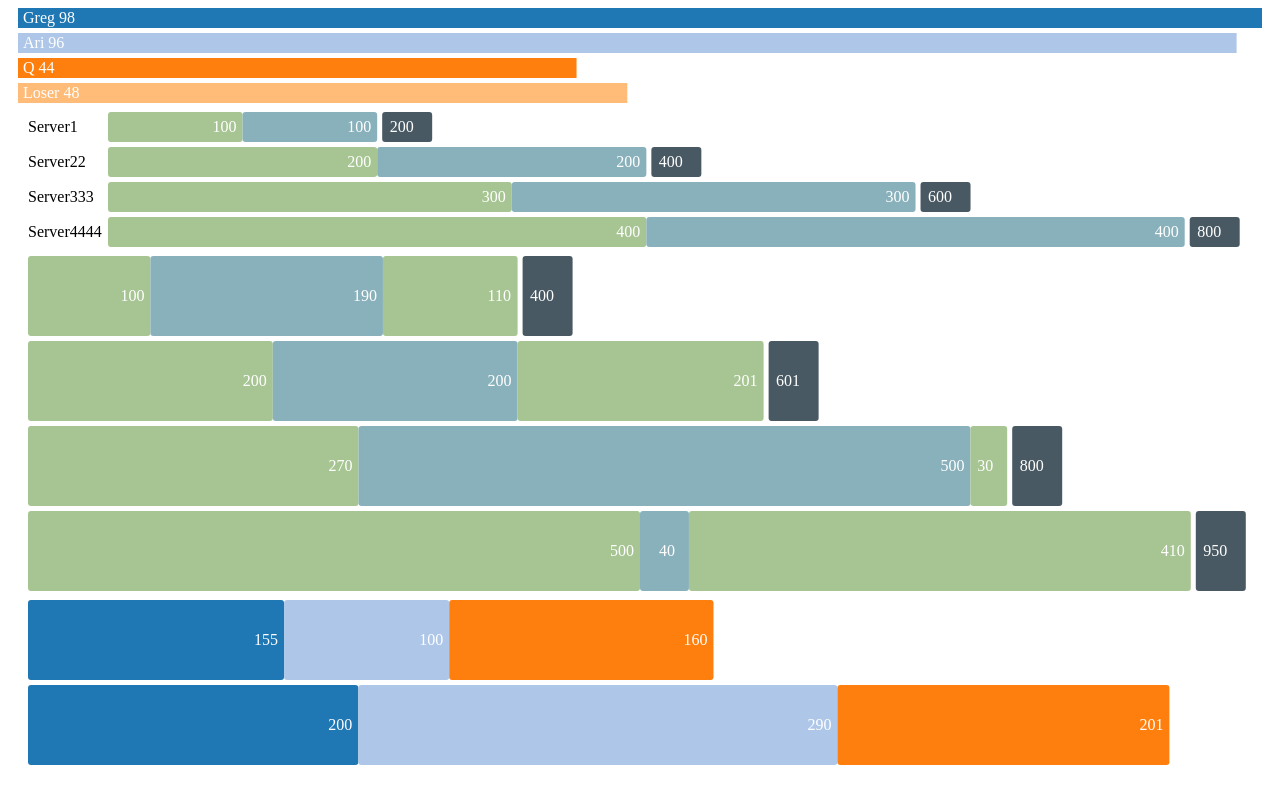
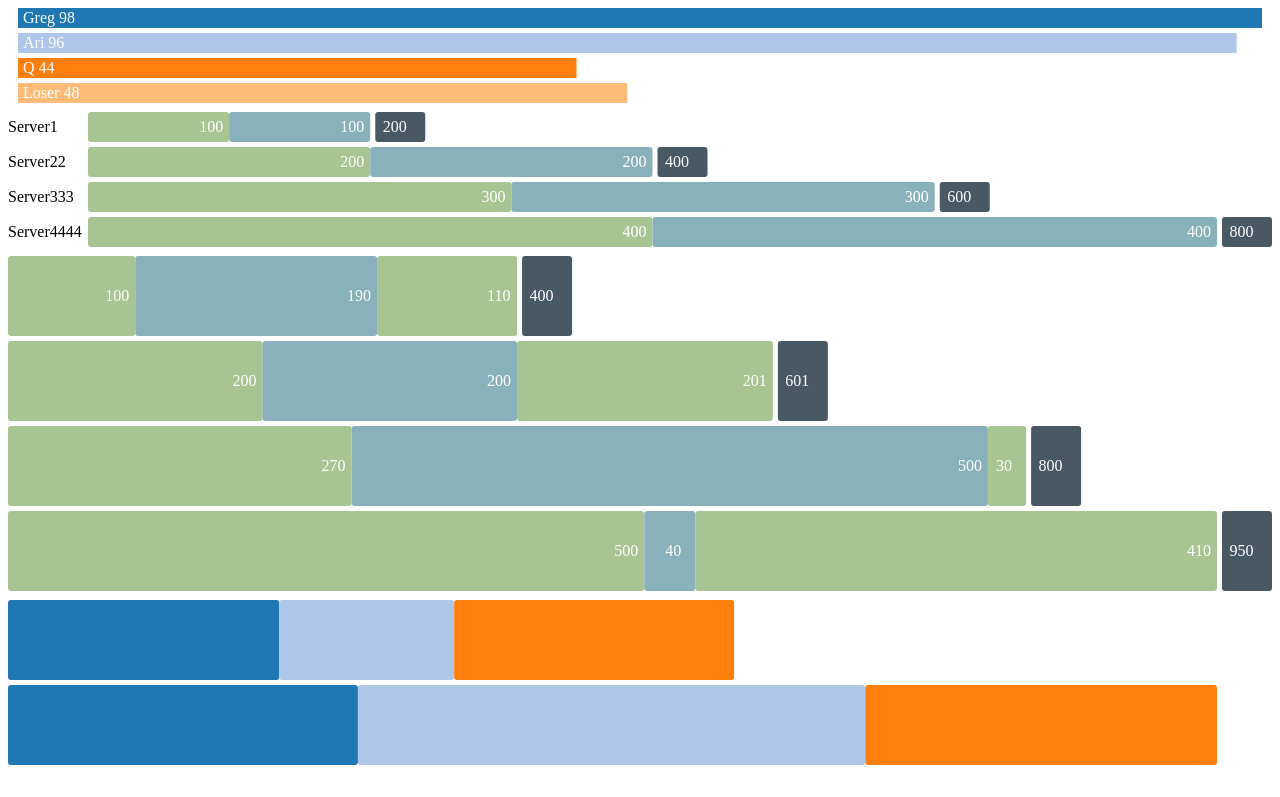
Before and after one commit to ahwhfei/D3Charts, a website: page app/index.html in a window 1280 px wide. Shown: the top 797 px of the page. Drawn offline with nearby package versions, Linux system fonts and the light colour scheme; files that its build step writes are made by us from their sources.

```diff
--- a/app/index.html
+++ b/app/index.html
@@ -34,6 +34,7 @@
                 categories: ['Server1', 'Server22', 'Server333', 'Server4444'],
                 color: ['#A7C593', '#89B1BB'],
                 showTotal: true,
+                showLabel: true,
                 showLeftLabel: true,
                 leftLabelWidth: 80,
                 barPadding: 5,
@@ -53,6 +54,7 @@
                 categories: ['Server1', 'Server2', 'Server3', 'Server4'],
                 color: ['#A7C593', '#89B1BB'],
                 showTotal: true,
+                showLabel: true,
                 series: [
                     {
                         name: 'Free',
--- a/app/scripts/directives/ctx-bar-stack.js
+++ b/app/scripts/directives/ctx-bar-stack.js
@@ -12,7 +12,7 @@
           onClick: '&'
         },
         link: function(scope, element) {
-            var margin = scope.config.margin || { left: 20, top: 20, right: 20, bottom: 20 },
+            var margin = scope.config.margin || { left: 0, right: 0 },
                 barHeight = scope.config.barHeight || 80,
                 barPadding = scope.config.barPadding || 5,
                 leftLabelWidth = scope.config.leftLabelWidth || 0,
@@ -30,7 +30,7 @@
             };
 
             scope.$watch(function() {
-                return angular.element($window)[0].innerWidth;
+                return element[0].clientWidth;
             }, function() {
                 scope.render(scope.config);
             });
@@ -64,14 +64,18 @@
 
             scope.render = function() {
                 svg.selectAll('*').remove();
+                var elementWidth = element[0].clientWidth;
+                if ( elementWidth === 0 || !scope.config || !scope.config.series) {
+                    return;
+                }
                 var series = scope.config.series,
                     total = { name: 'Total' },
                     index, yOffset,
-                    width = d3.select(element[0])[0][0].offsetWidth - margin.left - leftLabelWidth - margin.right,
+                    width = elementWidth - margin.left - leftLabelWidth - margin.right - totalPadding - totalBarWidth,
                     height = scope.config.series[0].data.length * (barHeight + barPadding),
                     color = scope.config.color ? function(c) { return scope.config.color[c%scope.config.color.length]; } : d3.scale.category20(),
                     xScale = d3.scale.linear()
-                        .domain([0, maxSumOfSeries(series)+totalBarWidth])
+                        .domain([0, maxSumOfSeries(series)])
                         .range([0, width]);
 
                 total.data = sumOfSeries(series);
@@ -94,7 +98,6 @@
                             for (var x=0; x<index; x++) {
                                 pos += series[x].data[i];
                             }
-                            console.log(pos);
                             return margin.left + leftLabelWidth + xScale(pos);
                         })
                         .attr('y', function(d, i) {
@@ -108,6 +111,7 @@
                             return xScale(d);
                         });
 
+                    if (scope.config.showLabel) {
                         svg.append('g')
                             .attr('class', 'bar-text')
                             .selectAll('text')
@@ -128,6 +132,7 @@
                                 // ignore text when width too narrow
                                 return xScale(d) > minBarWidth ? d : '';
                             });
+                    }
                 }
 
                 if (scope.config.showTotal) {
```
Lines whose indentation alone changed are shown as unchanged.
